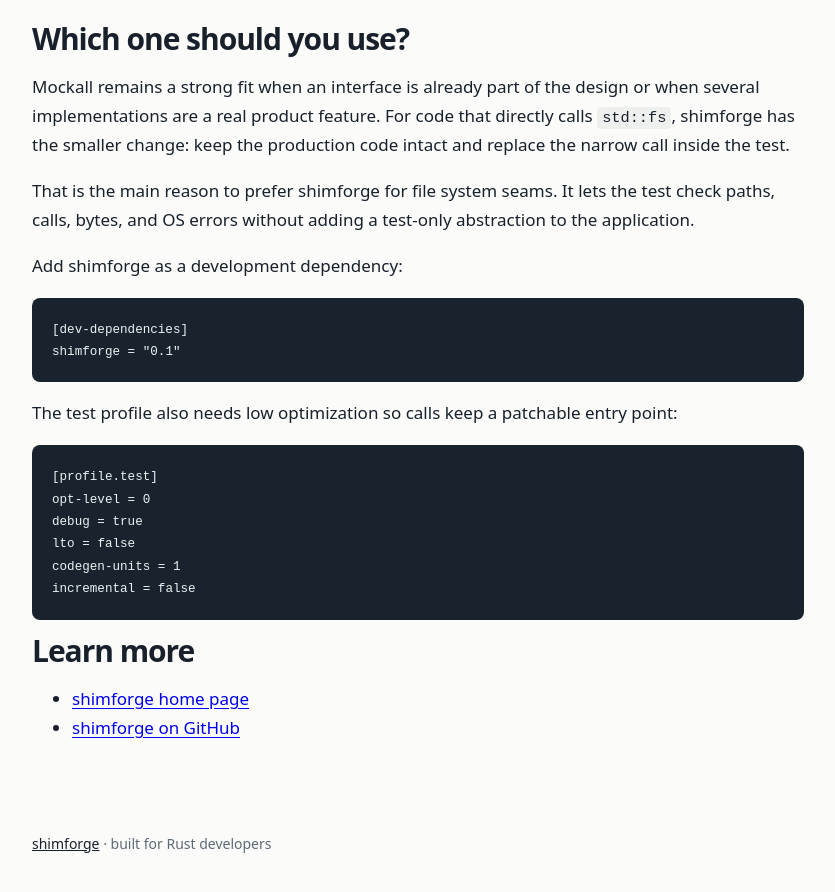
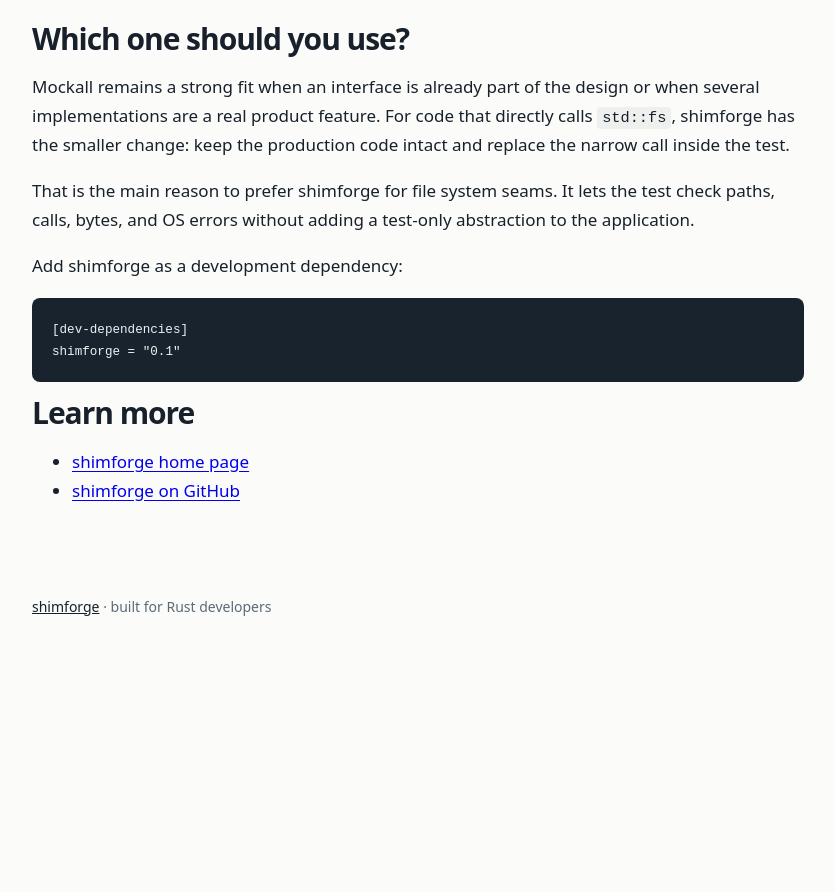
Before and after one commit to XTSoftwareLabs/shimforgeblog, a Jekyll site: the page built from _posts/2026-09-14-mock-file-system-in-rust.md, in a window 1280 px wide and 900 px high, scrolled down 5287 px. Shown: the top 892 px of the window, without its empty margins (222-1057 px from the left). Built offline with Jekyll 4.4.1, drawn with Linux system fonts in a browser that asks for light colours; after the commit the page ends 5949 px from its top, so only the background shows below that.

Commit message:
Remove profile.test setup from blog posts

````diff
--- a/_posts/2026-09-14-mock-file-system-in-rust.md
+++ b/_posts/2026-09-14-mock-file-system-in-rust.md
@@ -208,17 +208,6 @@ Add shimforge as a development dependency:
 shimforge = "0.1"
 ```
 
-The test profile also needs low optimization so calls keep a patchable entry point:
-
-```toml
-[profile.test]
-opt-level = 0
-debug = true
-lto = false
-codegen-units = 1
-incremental = false
-```
-
 ## Learn more
 
 - [shimforge home page](https://shimforge.com)
````
Also changed, not shown: _posts/2026-09-15-unit-test-system-functions-in-rust.md (+0 -11 lines).
